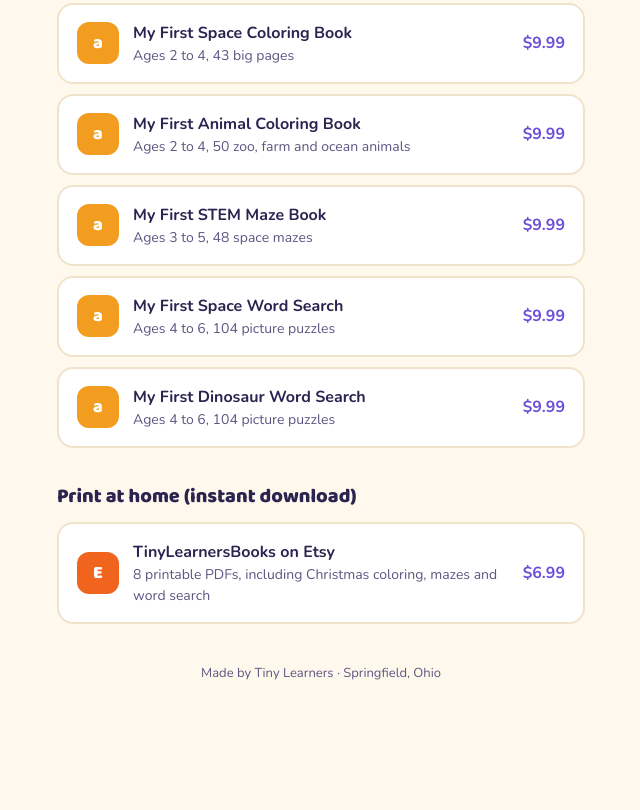
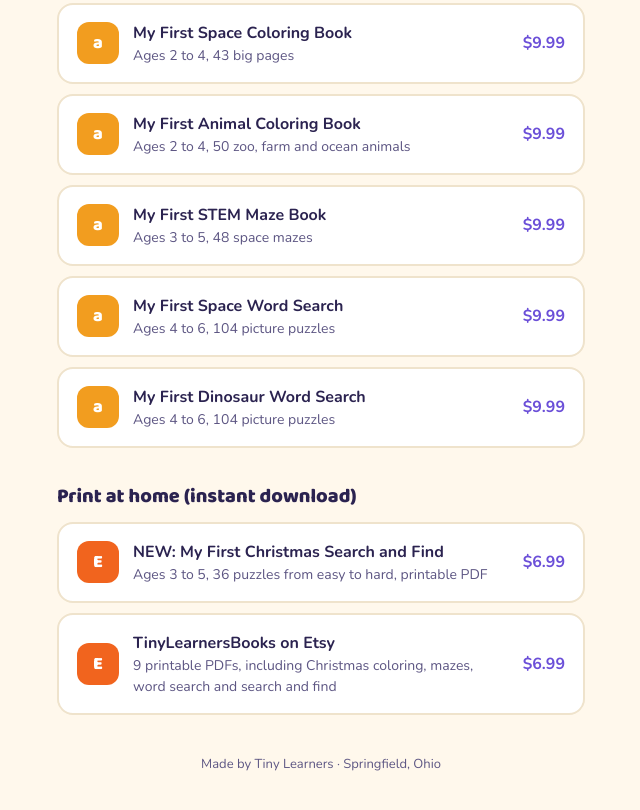
Before and after one commit to tinylearnerscreator/tinylearnerscreator.github.io, a plain HTML site: page links.html in a window 1280 px wide. Shown: the part 822-1632 px from the top of the page, without its empty margins (319-959 px from the left). Before the commit the page ends 1561 px from the top, so only its background shows below. Drawn offline with nearby package versions, Linux system fonts and the light colour scheme.

Commit message:
Add Christmas Search and Find Etsy listing to link page
Co-Authored-By: Claude Opus 5.5 <noreply@anthropic.com>
Claude-Session: https://claude.ai/code/session_01ESSgpYZAaFSGkbK85MvKrc

```diff
--- a/links.html
+++ b/links.html
@@ -96,9 +96,14 @@ footer{text-align:center;color:var(--muted);font-size:13px;margin-top:40px}
   </a>
 
   <h2>Print at home (instant download)</h2>
+  <a class="btn" href="https://www.etsy.com/listing/4619001616" target="_blank" rel="noopener">
+    <span class="dot etsy">E</span>
+    <span>NEW: My First Christmas Search and Find<span class="sub">Ages 3 to 5, 36 puzzles from easy to hard, printable PDF</span></span>
+    <span class="price">$6.99</span>
+  </a>
   <a class="btn" href="https://tinylearnersbooks.etsy.com" target="_blank" rel="noopener">
     <span class="dot etsy">E</span>
-    <span>TinyLearnersBooks on Etsy<span class="sub">8 printable PDFs, including Christmas coloring, mazes and word search</span></span>
+    <span>TinyLearnersBooks on Etsy<span class="sub">9 printable PDFs, including Christmas coloring, mazes, word search and search and find</span></span>
     <span class="price">$6.99</span>
   </a>
 
```
